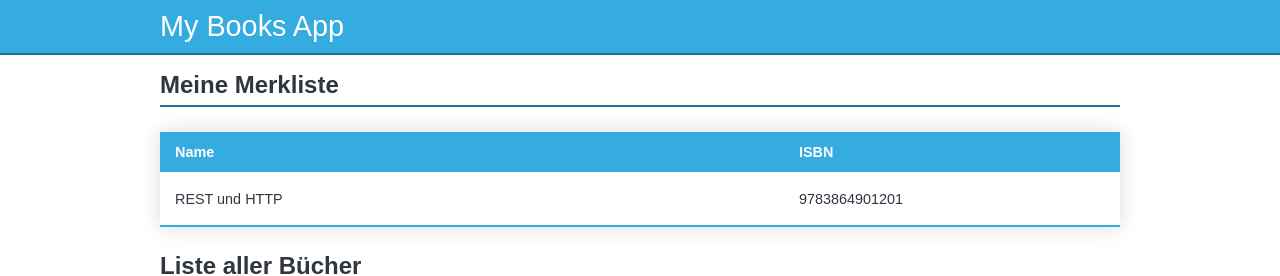
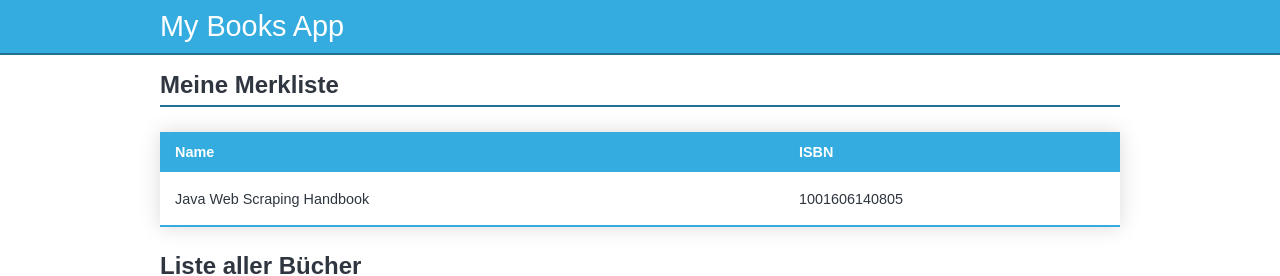
Before and after one commit to may17/my-books-app, a Vue app: page / in a window 1280 px wide. Shown: the top 276 px of the page. Built offline with nearby package versions, Linux system fonts and the light colour scheme; data requests are answered from the project's data file.

Commit message:
Add solution for exersie 2

```diff
--- a/src/App.vue
+++ b/src/App.vue
@@ -16,9 +16,13 @@
           </tr>
         </thead>
         <tbody>
-          <tr class="table-item__table-row">
-            <td>REST und HTTP</td>
-            <td>9783864901201</td>
+          <tr
+            v-for="bookmark in bookmarks"
+            :key="bookmark.id"
+            class="table-item__table-row"
+          >
+            <td>{{ bookmark.title }}</td>
+            <td>{{ bookmark.isbn }}</td>
             <td>
               <button class="table-item__table-btn-remove">- entfernen</button>
             </td>
@@ -62,6 +66,11 @@ export default {
     return {
       books: [],
     };
+  },
+  computed: {
+    bookmarks() {
+      return this.books.filter((book) => book.isBookmarked);
+    },
   },
   async created() {
     const response = await fetch("http://localhost:3000/books");
```
